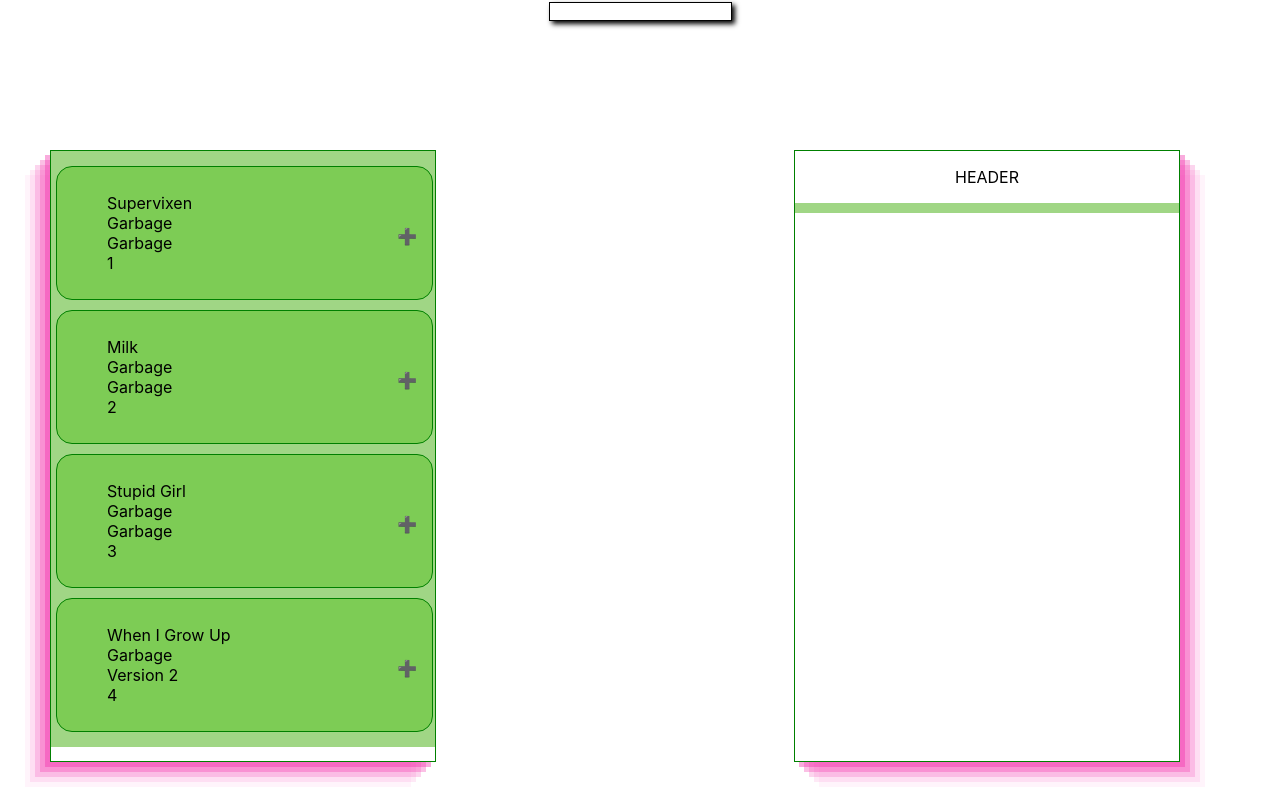
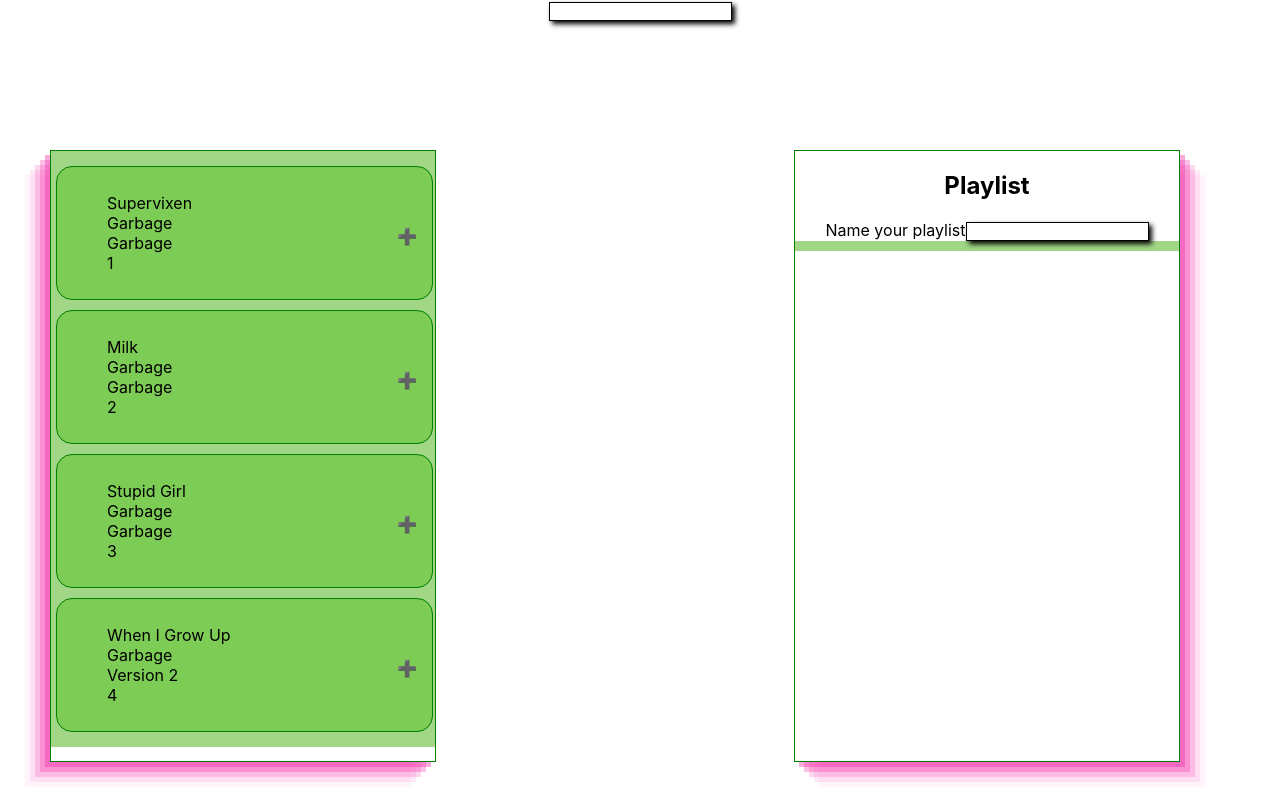
Before and after one commit to martinbannister/jammming, a React (Create React App) app: page / in a window 1280 px wide. Built offline with nearby package versions, Linux system fonts and the light colour scheme.

Commit message:
FEAT(Playlist): add input to name playlist

```diff
--- a/src/Playlist/Playlist.js
+++ b/src/Playlist/Playlist.js
@@ -20,7 +20,9 @@ function Playlist({data, onTakeFromPlaylist}) {
       <>
         <div style={styleContainer}>
           <section className="header">
-            <p>HEADER</p>
+            <h2>Playlist</h2>
+            <label htmlFor="playlistName">Name your playlist</label>
+            <input id="playlistName" type="search" spellcheck="true" />
           </section>
           <section className="container">
             <Tracklist trackData={data} origin='playlist' handleClick={onTakeFromPlaylist} />
```
